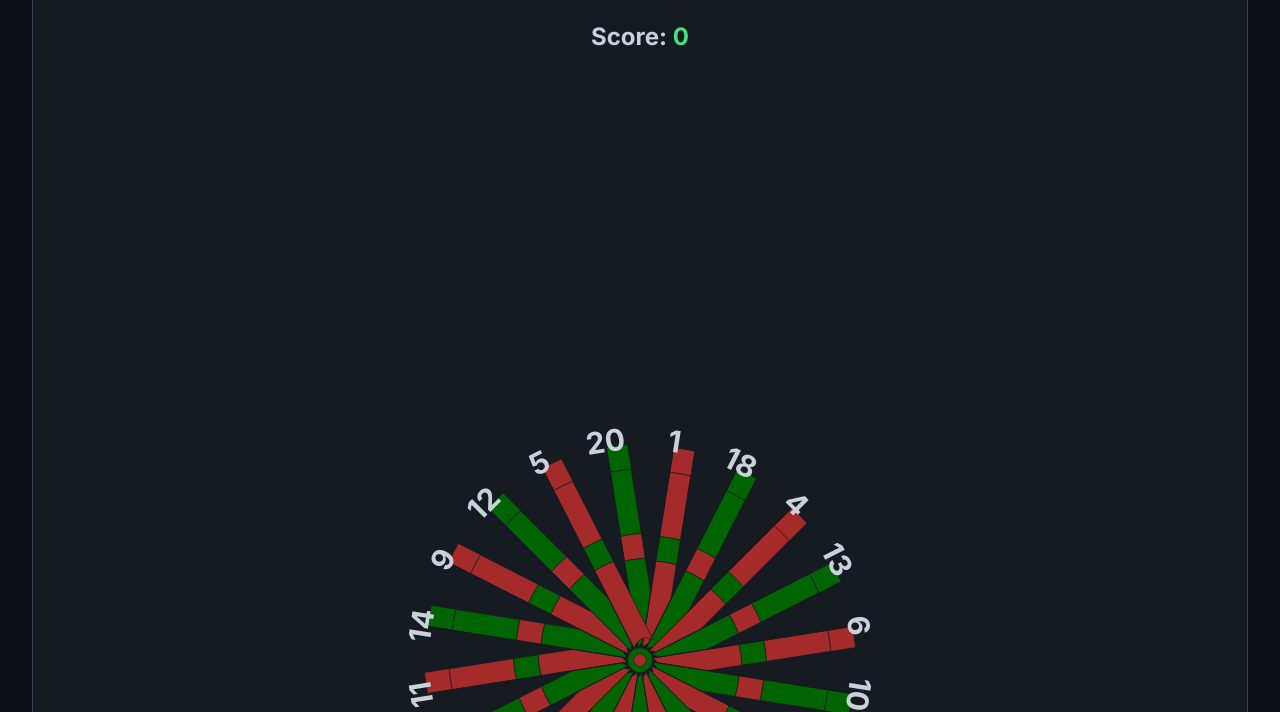
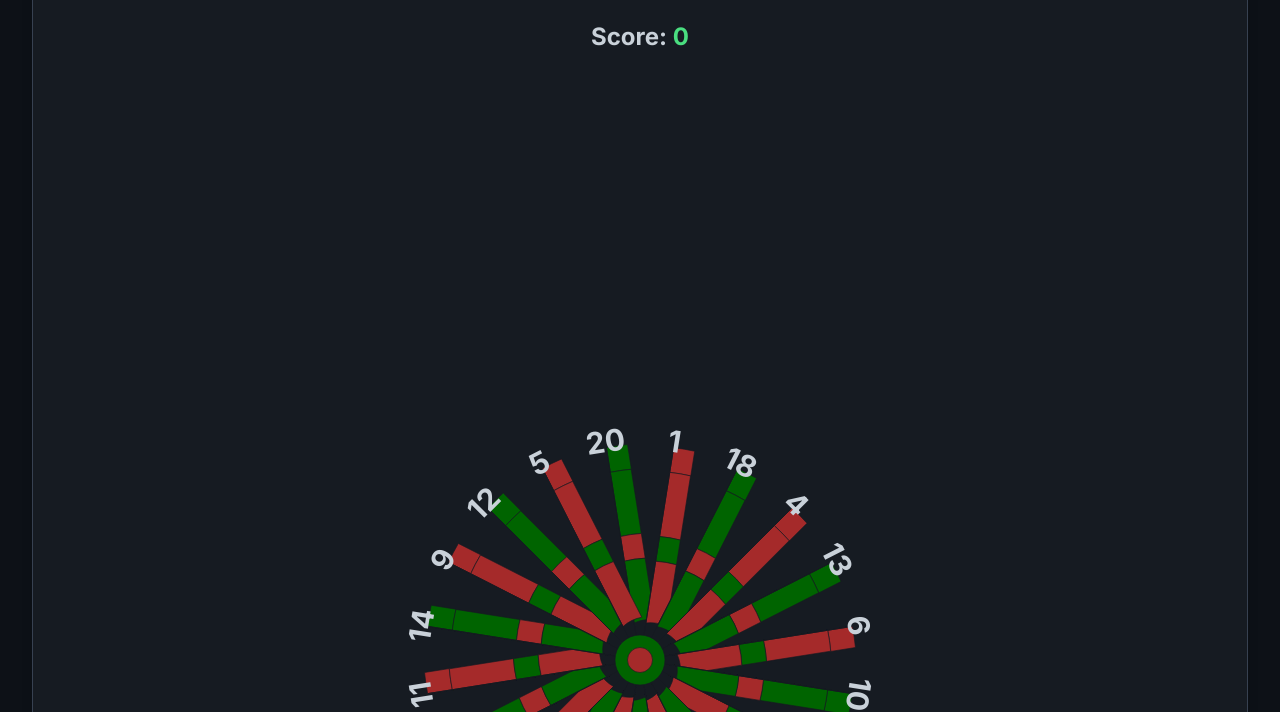
Before and after one commit to Azuberkelium/DArtschamp, a plain HTML site: page Index.html in a window 1280 px wide. Shown: the part 88-800 px from the top of the page. Drawn offline with nearby package versions, Linux system fonts and the light colour scheme.

Commit message:
Update Index.html

```diff
--- a/Index.html
+++ b/Index.html
@@ -91,7 +91,7 @@
             <!-- Dartboard SVG with Numbers -->
             <div class="dartboard-wrapper">
                 <svg id="dartboard" class="dartboard" viewBox="0 0 400 400" xmlns="http://www.w3.org/2000/svg">
-                    <!-- Dartboard segments from previous version (no changes here) -->
+                    <!-- Dartboard segments from previous version -->
                     <!-- Outer Single Segments -->
                     <g id="outer-segments">
                         <path data-score="20" class="single-green" transform="rotate(-9, 200, 200)" d="M200,200 L200,32 A168 168 0 0 1 216.7,32.2 L216.7,112.2 A88 88 0 0 0 200,112 L200,32 Z"></path>
@@ -186,32 +186,32 @@
                     </g>
                     <!-- Inner Single Segments -->
                     <g id="single-inner-segments">
-                        <path data-score="20" class="single-green" transform="rotate(-9, 200, 200)" d="M200,200 L200,120 A80 80 0 0 1 216.8,120.2 L216.8,190.2 A10 10 0 0 0 200,190 L200,120 Z"></path>
-                        <path data-score="1" class="single-red" transform="rotate(9, 200, 200)" d="M200,200 L200,120 A80 80 0 0 1 216.8,120.2 L216.8,190.2 A10 10 0 0 0 200,190 L200,120 Z"></path>
-                        <path data-score="18" class="single-green" transform="rotate(27, 200, 200)" d="M200,200 L200,120 A80 80 0 0 1 216.8,120.2 L216.8,190.2 A10 10 0 0 0 200,190 L200,120 Z"></path>
-                        <path data-score="4" class="single-red" transform="rotate(45, 200, 200)" d="M200,200 L200,120 A80 80 0 0 1 216.8,120.2 L216.8,190.2 A10 10 0 0 0 200,190 L200,120 Z"></path>
-                        <path data-score="13" class="single-green" transform="rotate(63, 200, 200)" d="M200,200 L200,120 A80 80 0 0 1 216.8,120.2 L216.8,190.2 A10 10 0 0 0 200,190 L200,120 Z"></path>
-                        <path data-score="6" class="single-red" transform="rotate(81, 200, 200)" d="M200,200 L200,120 A80 80 0 0 1 216.8,120.2 L216.8,190.2 A10 10 0 0 0 200,190 L200,120 Z"></path>
-                        <path data-score="10" class="single-green" transform="rotate(99, 200, 200)" d="M200,200 L200,120 A80 80 0 0 1 216.8,120.2 L216.8,190.2 A10 10 0 0 0 200,190 L200,120 Z"></path>
-                        <path data-score="15" class="single-red" transform="rotate(117, 200, 200)" d="M200,200 L200,120 A80 80 0 0 1 216.8,120.2 L216.8,190.2 A10 10 0 0 0 200,190 L200,120 Z"></path>
-                        <path data-score="2" class="single-green" transform="rotate(135, 200, 200)" d="M200,200 L200,120 A80 80 0 0 1 216.8,120.2 L216.8,190.2 A10 10 0 0 0 200,190 L200,120 Z"></path>
-                        <path data-score="17" class="single-red" transform="rotate(153, 200, 200)" d="M200,200 L200,120 A80 80 0 0 1 216.8,120.2 L216.8,190.2 A10 10 0 0 0 200,190 L200,120 Z"></path>
-                        <path data-score="3" class="single-green" transform="rotate(171, 200, 200)" d="M200,200 L200,120 A80 80 0 0 1 216.8,120.2 L216.8,190.2 A10 10 0 0 0 200,190 L200,120 Z"></path>
-                        <path data-score="19" class="single-red" transform="rotate(189, 200, 200)" d="M200,200 L200,120 A80 80 0 0 1 216.8,120.2 L216.8,190.2 A10 10 0 0 0 200,190 L200,120 Z"></path>
-                        <path data-score="7" class="single-green" transform="rotate(207, 200, 200)" d="M200,200 L200,120 A80 80 0 0 1 216.8,120.2 L216.8,190.2 A10 10 0 0 0 200,190 L200,120 Z"></path>
-                        <path data-score="16" class="single-red" transform="rotate(225, 200, 200)" d="M200,200 L200,120 A80 80 0 0 1 216.8,120.2 L216.8,190.2 A10 10 0 0 0 200,190 L200,120 Z"></path>
-                        <path data-score="8" class="single-green" transform="rotate(243, 200, 200)" d="M200,200 L200,120 A80 80 0 0 1 216.8,120.2 L216.8,190.2 A10 10 0 0 0 200,190 L200,120 Z"></path>
-                        <path data-score="11" class="single-red" transform="rotate(261, 200, 200)" d="M200,200 L200,120 A80 80 0 0 1 216.8,120.2 L216.8,190.2 A10 10 0 0 0 200,190 L200,120 Z"></path>
-                        <path data-score="14" class="single-green" transform="rotate(279, 200, 200)" d="M200,200 L200,120 A80 80 0 0 1 216.8,120.2 L216.8,190.2 A10 10 0 0 0 200,190 L200,120 Z"></path>
-                        <path data-score="9" class="single-red" transform="rotate(297, 200, 200)" d="M200,200 L200,120 A80 80 0 0 1 216.8,120.2 L216.8,190.2 A10 10 0 0 0 200,190 L200,120 Z"></path>
-                        <path data-score="12" class="single-green" transform="rotate(315, 200, 200)" d="M200,200 L200,120 A80 80 0 0 1 216.8,120.2 L216.8,190.2 A10 10 0 0 0 200,190 L200,120 Z"></path>
-                        <path data-score="5" class="single-red" transform="rotate(333, 200, 200)" d="M200,200 L200,120 A80 80 0 0 1 216.8,120.2 L216.8,190.2 A10 10 0 0 0 200,190 L200,120 Z"></path>
+                        <path data-score="20" class="single-green" transform="rotate(-9, 200, 200)" d="M200,200 L200,120 A80 80 0 0 1 216.8,120.2 L216.8,170.2 A30 30 0 0 0 200,170 L200,120 Z"></path>
+                        <path data-score="1" class="single-red" transform="rotate(9, 200, 200)" d="M200,200 L200,120 A80 80 0 0 1 216.8,120.2 L216.8,170.2 A30 30 0 0 0 200,170 L200,120 Z"></path>
+                        <path data-score="18" class="single-green" transform="rotate(27, 200, 200)" d="M200,200 L200,120 A80 80 0 0 1 216.8,120.2 L216.8,170.2 A30 30 0 0 0 200,170 L200,120 Z"></path>
+                        <path data-score="4" class="single-red" transform="rotate(45, 200, 200)" d="M200,200 L200,120 A80 80 0 0 1 216.8,120.2 L216.8,170.2 A30 30 0 0 0 200,170 L200,120 Z"></path>
+                        <path data-score="13" class="single-green" transform="rotate(63, 200, 200)" d="M200,200 L200,120 A80 80 0 0 1 216.8,120.2 L216.8,170.2 A30 30 0 0 0 200,170 L200,120 Z"></path>
+                        <path data-score="6" class="single-red" transform="rotate(81, 200, 200)" d="M200,200 L200,120 A80 80 0 0 1 216.8,120.2 L216.8,170.2 A30 30 0 0 0 200,170 L200,120 Z"></path>
+                        <path data-score="10" class="single-green" transform="rotate(99, 200, 200)" d="M200,200 L200,120 A80 80 0 0 1 216.8,120.2 L216.8,170.2 A30 30 0 0 0 200,170 L200,120 Z"></path>
+                        <path data-score="15" class="single-red" transform="rotate(117, 200, 200)" d="M200,200 L200,120 A80 80 0 0 1 216.8,120.2 L216.8,170.2 A30 30 0 0 0 200,170 L200,120 Z"></path>
+                        <path data-score="2" class="single-green" transform="rotate(135, 200, 200)" d="M200,200 L200,120 A80 80 0 0 1 216.8,120.2 L216.8,170.2 A30 30 0 0 0 200,170 L200,120 Z"></path>
+                        <path data-score="17" class="single-red" transform="rotate(153, 200, 200)" d="M200,200 L200,120 A80 80 0 0 1 216.8,120.2 L216.8,170.2 A30 30 0 0 0 200,170 L200,120 Z"></path>
+                        <path data-score="3" class="single-green" transform="rotate(171, 200, 200)" d="M200,200 L200,120 A80 80 0 0 1 216.8,120.2 L216.8,170.2 A30 30 0 0 0 200,170 L200,120 Z"></path>
+                        <path data-score="19" class="single-red" transform="rotate(189, 200, 200)" d="M200,200 L200,120 A80 80 0 0 1 216.8,120.2 L216.8,170.2 A30 30 0 0 0 200,170 L200,120 Z"></path>
+                        <path data-score="7" class="single-green" transform="rotate(207, 200, 200)" d="M200,200 L200,120 A80 80 0 0 1 216.8,120.2 L216.8,170.2 A30 30 0 0 0 200,170 L200,120 Z"></path>
+                        <path data-score="16" class="single-red" transform="rotate(225, 200, 200)" d="M200,200 L200,120 A80 80 0 0 1 216.8,120.2 L216.8,170.2 A30 30 0 0 0 200,170 L200,120 Z"></path>
+                        <path data-score="8" class="single-green" transform="rotate(243, 200, 200)" d="M200,200 L200,120 A80 80 0 0 1 216.8,120.2 L216.8,170.2 A30 30 0 0 0 200,170 L200,120 Z"></path>
+                        <path data-score="11" class="single-red" transform="rotate(261, 200, 200)" d="M200,200 L200,120 A80 80 0 0 1 216.8,120.2 L216.8,170.2 A30 30 0 0 0 200,170 L200,120 Z"></path>
+                        <path data-score="14" class="single-green" transform="rotate(279, 200, 200)" d="M200,200 L200,120 A80 80 0 0 1 216.8,120.2 L216.8,170.2 A30 30 0 0 0 200,170 L200,120 Z"></path>
+                        <path data-score="9" class="single-red" transform="rotate(297, 200, 200)" d="M200,200 L200,120 A80 80 0 0 1 216.8,120.2 L216.8,170.2 A30 30 0 0 0 200,170 L200,120 Z"></path>
+                        <path data-score="12" class="single-green" transform="rotate(315, 200, 200)" d="M200,200 L200,120 A80 80 0 0 1 216.8,120.2 L216.8,170.2 A30 30 0 0 0 200,170 L200,120 Z"></path>
+                        <path data-score="5" class="single-red" transform="rotate(333, 200, 200)" d="M200,200 L200,120 A80 80 0 0 1 216.8,120.2 L216.8,170.2 A30 30 0 0 0 200,170 L200,120 Z"></path>
                     </g>
-                    <!-- Bullseyes -->
-                    <circle data-score="25" class="outer-bull" cx="200" cy="200" r="10"></circle>
-                    <circle data-score="50" class="bullseye" cx="200" cy="200" r="5"></circle>
+                    <!-- Bullseyes, now with a larger radius to be double the size -->
+                    <circle data-score="25" class="outer-bull" cx="200" cy="200" r="20"></circle>
+                    <circle data-score="50" class="bullseye" cx="200" cy="200" r="10"></circle>
 
-                    <!-- The new numbers section with corrected rotations -->
+                    <!-- The numbers section with corrected rotations -->
                     <g id="number-ring">
                         <!-- Numbers are positioned based on radius and angle -->
                         <text x="200" y="25" class="number-text" transform="rotate(-9, 200, 200)">20</text>
```
